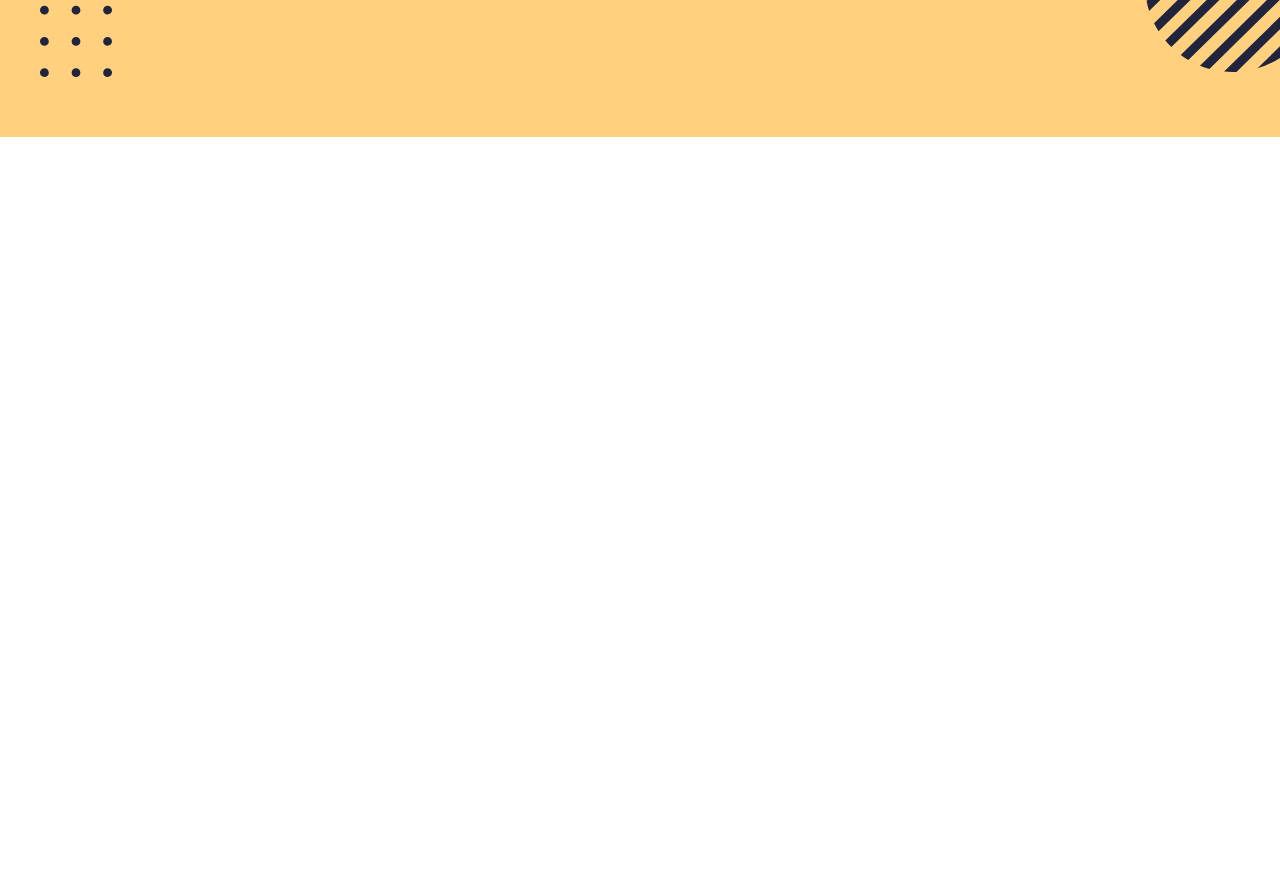
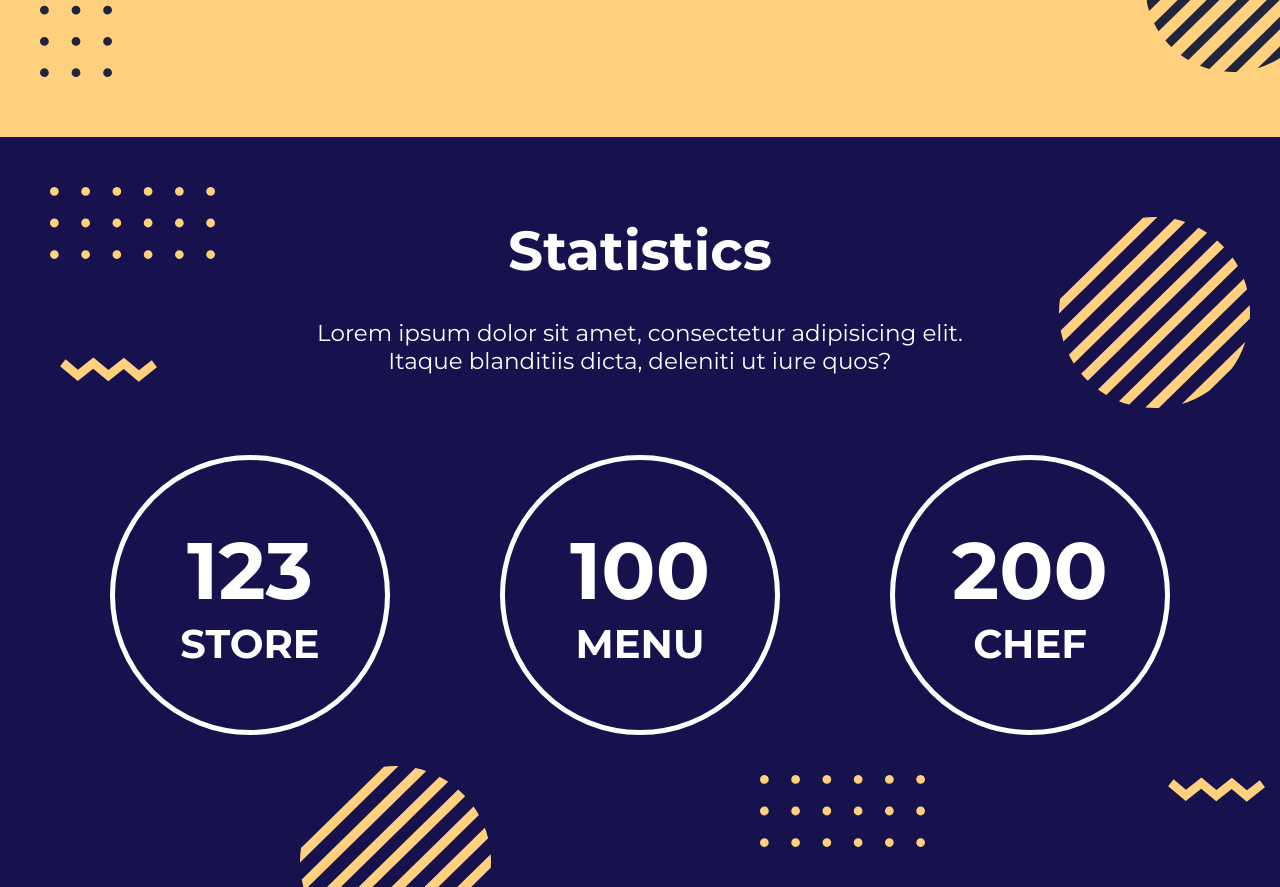
Before and after one commit to daodd1511/sushi, a Vue app: page / in a window 1280 px wide. Shown: the part 2040-2927 px from the top of the page. Before the commit the page ends 2177 px from the top, so only its background shows below. Built offline with nearby package versions, Linux system fonts and the light colour scheme.

Commit message:
add statistics

```diff
--- a/src/components/Content.vue
+++ b/src/components/Content.vue
@@ -2,15 +2,18 @@
   <main class="content-container">
     <Popular />
     <Sushi />
+    <Statistic />
   </main>
 </template>
 <script>
 import Popular from "./Popular.vue"
 import Sushi from "./Sushi.vue"
+import Statistic from "./Statistic.vue"
 export default {
   components:{
     Popular,
     Sushi,
+    Statistic,
   }
 }
 </script>
--- /dev/null
+++ b/src/components/Statistic.vue
@@ -0,0 +1,104 @@
+<template>
+  <section class="statistic">
+    <h1 class="title">Statistics</h1>
+    <p class="description">Lorem ipsum dolor sit amet, consectetur adipisicing elit. Itaque blanditiis dicta, deleniti ut iure quos?</p>
+    <div class="statistic-details">
+      <div class="detail">
+        <h1>123</h1>
+        <p>STORE</p>
+      </div>
+      <div class="detail">
+        <h1>100</h1>
+        <p>MENU</p>
+      </div>
+      <div class="detail">
+        <h1>200</h1>
+        <p>CHEF</p>
+      </div>
+    </div>
+    <!-- Decorator -->
+    <img src="../assets/img/yellowdot.svg" alt="dot" class="dot1">
+    <img src="../assets/img/yellowdot.svg" alt="dot" class="dot2">
+    <img src="../assets/img/yellowround.svg" alt="round" class="round1">
+    <img src="../assets/img/yellowround.svg" alt="round" class="round2">
+    <img src="../assets/img/yellowwavy.svg" alt="wavy" class="wavy1">
+    <img src="../assets/img/yellowwavy.svg" alt="wavy" class="wavy2">
+  </section>
+</template>
+<script>
+  export default {
+
+  }
+</script>
+
+<style lang="scss" scoped>
+@import "@/assets/main.scss";
+.statistic{
+  height:750px;
+  text-align:center;
+  background-color: $primary-blue;
+  color: $text-color-white;
+  overflow: hidden;
+  position: relative;
+  .title{
+    font-size: 55px;
+    padding-top: 80px;
+  }
+  .description{
+    max-width: 650px;
+    margin: auto;
+    font-size: 23px;
+    padding: 35px 0 80px 0;
+  }
+  .statistic-details{
+    display:  flex;
+    justify-content: space-evenly;
+    .detail{
+      @include rounded(270px,$radius:50%);
+      border: 5px solid $text-color-white;
+      display: flex;
+      align-items: center;
+      justify-content: center;
+      flex-direction: column;
+      h1{
+        font-size: 80px;
+      }
+      p{
+        font-size: 40px;
+        font-weight: bold;
+      }
+    }
+  }
+  // Decorator
+  .dot1{
+    position: absolute;
+    top: 50px;
+    left: 50px;
+  }
+  .dot2{
+    position: absolute;
+    bottom: 40px;
+    padding-left: 120px;
+  }
+  .round1{
+    position: absolute;
+    bottom: -70px;
+    left: 300px;
+  }
+  .round2{
+    position: absolute;
+    top: 80px;
+    right: 30px;
+  }
+  .wavy1{
+    position: absolute;
+    bottom: 85px;
+    right: 15px;
+  }
+  .wavy2{
+    position: absolute;
+    top: 220px;
+    left: 60px;
+  }
+}
+</style>
--- a/src/components/Sushi.vue
+++ b/src/components/Sushi.vue
@@ -9,7 +9,7 @@
   <!-- Decorator -->
   <img src="../assets/img/round.svg" alt="round" class="round1">
   <img src="../assets/img/round.svg" alt="round" class="round2">
-  <img src="../assets/img/dot.svg" alt="dott" class="dot1">
+  <img src="../assets/img/dot.svg" alt="dot" class="dot1">
   <img src="../assets/img/verticaldot.svg" alt="dott" class="dot2">
   <img src="../assets/img/wavy.svg" alt="wavy" class="wavy">
   </section>
```
